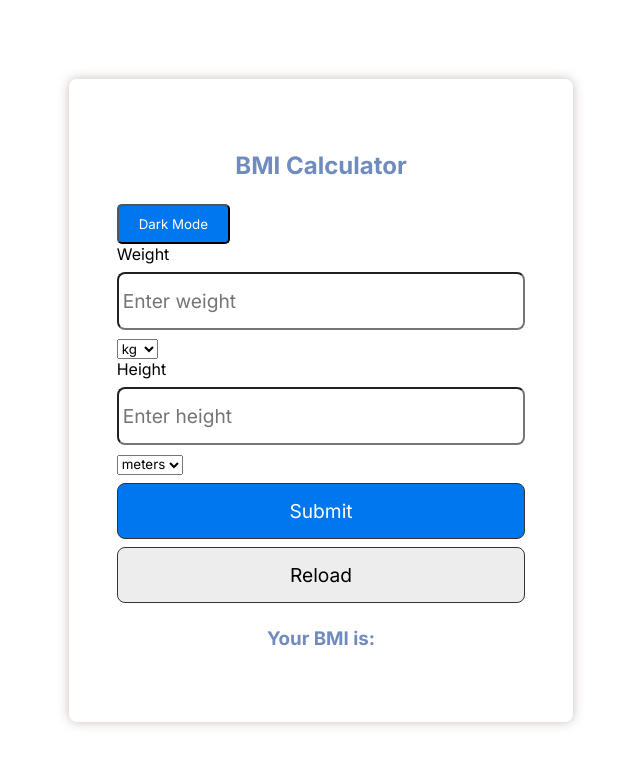
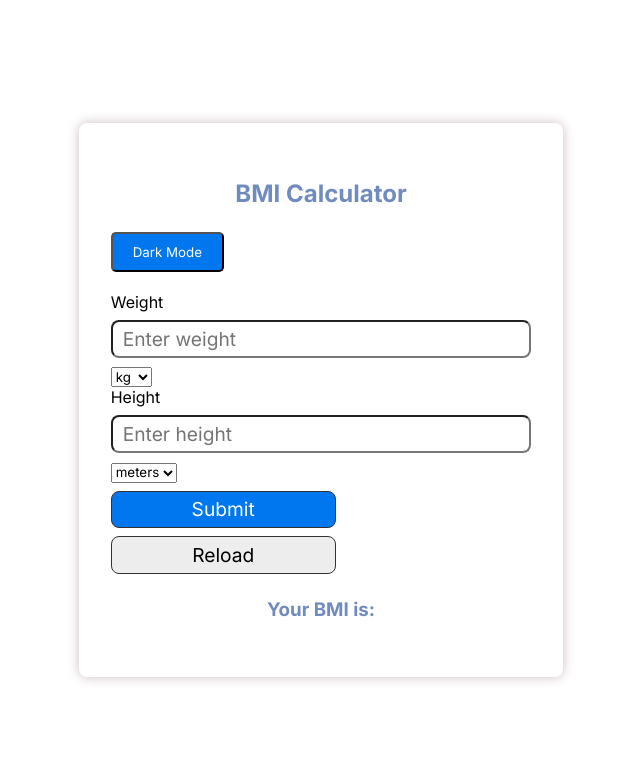
Before and after one commit to iiitl/bmi_calculator, a React (Create React App) app: page / in a window 1280 px wide. Shown: the top 766 px of the page, without its empty margins (319-959 px from the left). Built offline with nearby package versions, Linux system fonts and the light colour scheme.

Commit message:
edited ui

```diff
--- a/src/App.js
+++ b/src/App.js
@@ -83,7 +83,6 @@ function App() {
         <button className="toggle-btn" onClick={()=>setDarkMode(!darkMode)}>
         {darkMode?"Light Mode":"Dark Mode"}
         </button>
-
         <form onSubmit={calcBmi}>
            {/* Weight Input */}
            <div>
--- a/src/index.css
+++ b/src/index.css
@@ -41,6 +41,7 @@
   border-radius: 5px;
   padding: 10px 20px;
   cursor: pointer;
+  margin-bottom: 20px;
 }
 
 
@@ -56,24 +57,27 @@
 .container {
   box-shadow: 0px 0px 12px #ccbdbd;
   border-radius: 8px;
-  padding: 3rem;
-  max-width: 600px;
+  padding: 2rem;
+  max-width: 80%;
+
 }
 
 input {
   width: 100%;
+  height: 1cm;
   font-size: 1.2rem;
-  padding: 15px 4px;
+  padding: 10px;
   margin: 8px 0;
   border-radius: 8px;
 }
 
 .btn {
   display: block;
-  width: 100%;
+  height: 1cm;
+  width: 225px;
   font-size: 1.2rem;
   margin: 8px 0;
-  padding: 15px 0;
+  padding: 5px 0;
   background-color: #0077EE;
   color: #fff;
   border: 1px solid #333;
```
